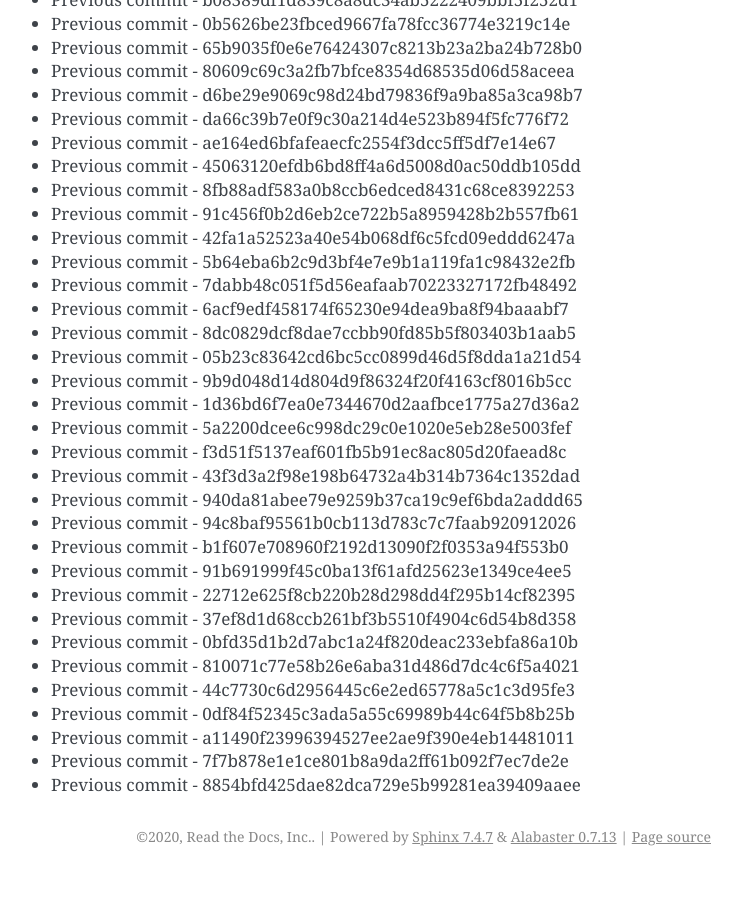
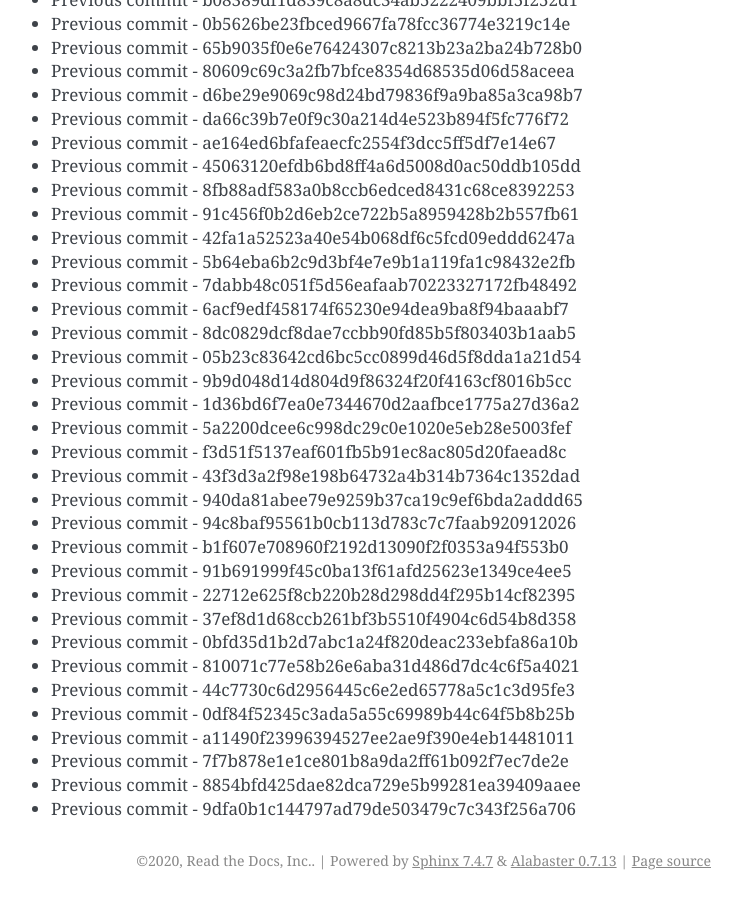
Before and after one commit to readthedocs/rtd-git-stresstest, a Sphinx documentation site: the page built from docs/updates.rst, in a window 1280 px wide and 900 px high, scrolled down 81565 px. Shown: the whole window, without its empty margins (399-1141 px from the left). Built offline with Sphinx 7.4.7, drawn with Linux system fonts in a browser that asks for light colours; before the commit the page ends 82441 px from its top, so only the background shows below that.

Commit message:
Generating commit from previous: 9dfa0b1c144797ad79de503479c7c343f256a706

```diff
--- a/docs/updates.rst
+++ b/docs/updates.rst
@@ -3459,3 +3459,4 @@ It can be tested for any performance characteristics.
 * Previous commit - a11490f23996394527ee2ae9f390e4eb14481011
 * Previous commit - 7f7b878e1e1ce801b8a9da2ff61b092f7ec7de2e
 * Previous commit - 8854bfd425dae82dca729e5b99281ea39409aaee
+* Previous commit - 9dfa0b1c144797ad79de503479c7c343f256a706
```
